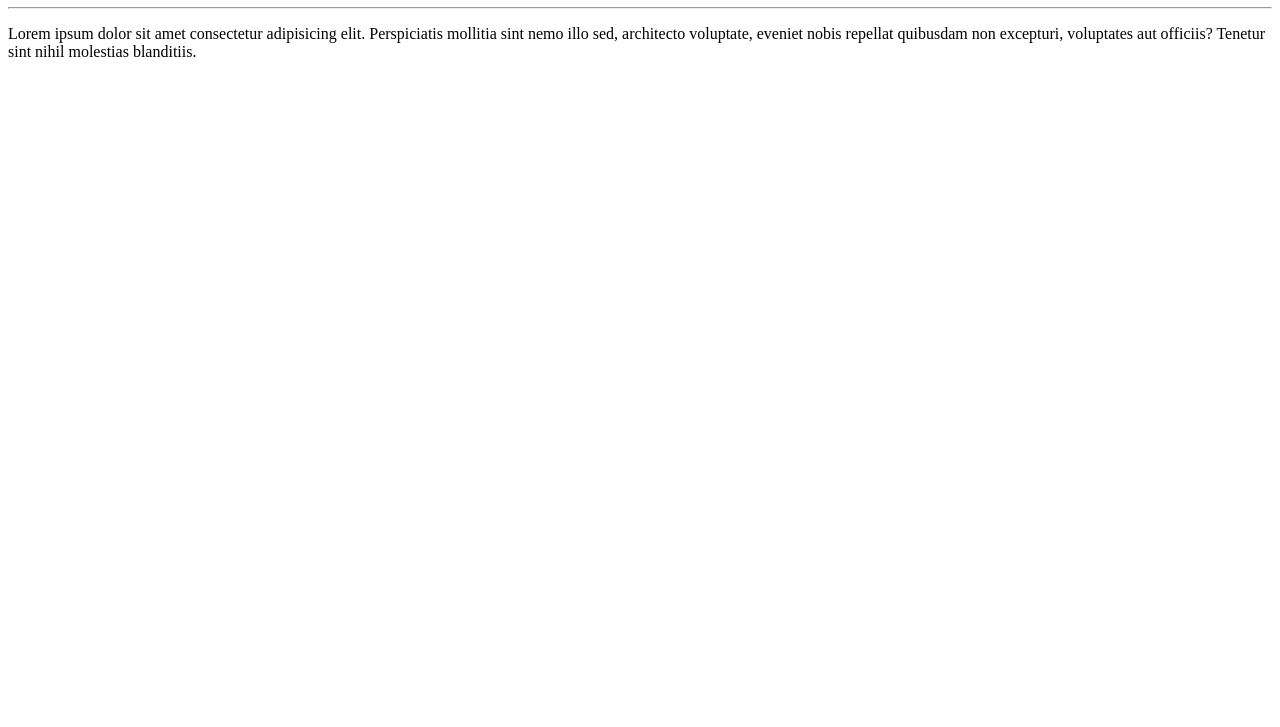
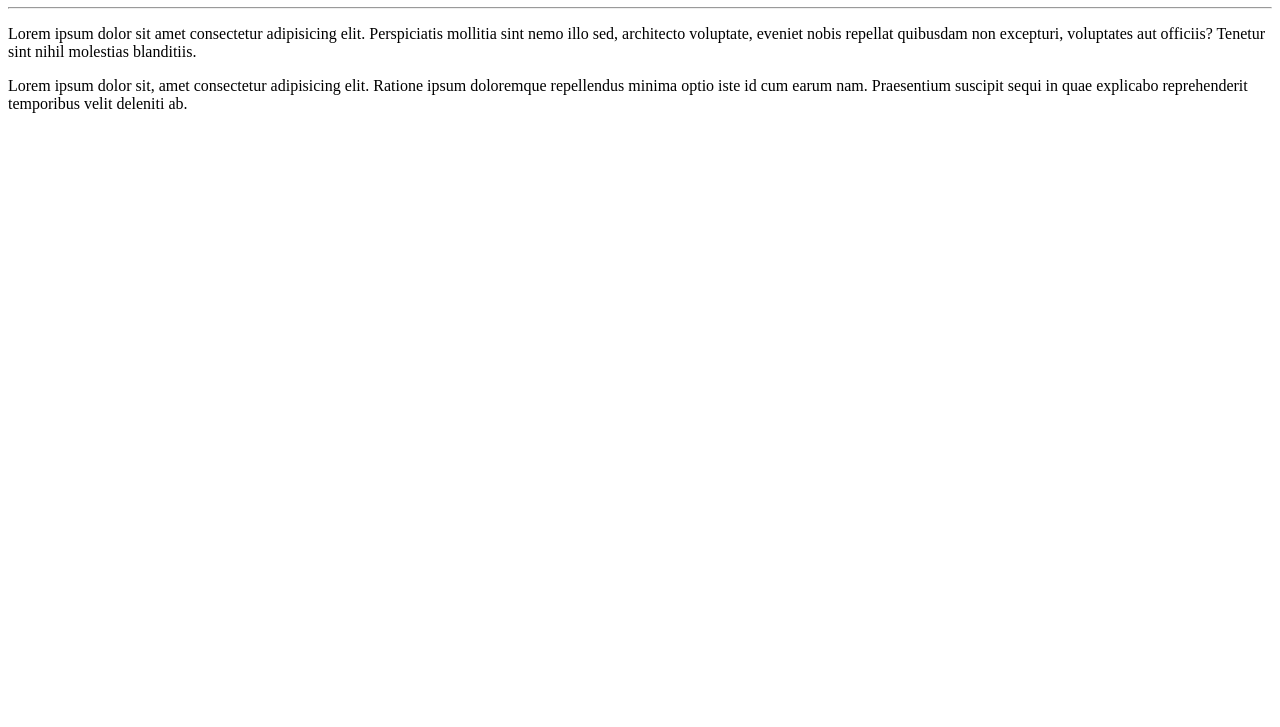
Before and after one commit to dghenri/HelloWorld, a plain HTML site: page src/index.html in a window 1280 px wide. Shown: the part 73-800 px from the top of the page. Drawn offline with Linux system fonts and the light colour scheme.

Commit message:
Adicionei mais um paragrafo

```diff
--- a/src/index.html
+++ b/src/index.html
@@ -9,6 +9,7 @@
     <h1>Hello World!</h1>
     <hr>
     <p>Lorem ipsum dolor sit amet consectetur adipisicing elit. Perspiciatis mollitia sint nemo illo sed, architecto voluptate, eveniet nobis repellat quibusdam non excepturi, voluptates aut officiis? Tenetur sint nihil molestias blanditiis.</p>
+    <p>Lorem ipsum dolor sit, amet consectetur adipisicing elit. Ratione ipsum doloremque repellendus minima optio iste id cum earum nam. Praesentium suscipit sequi in quae explicabo reprehenderit temporibus velit deleniti ab.</p>
 
 </body>
 </html>
```
